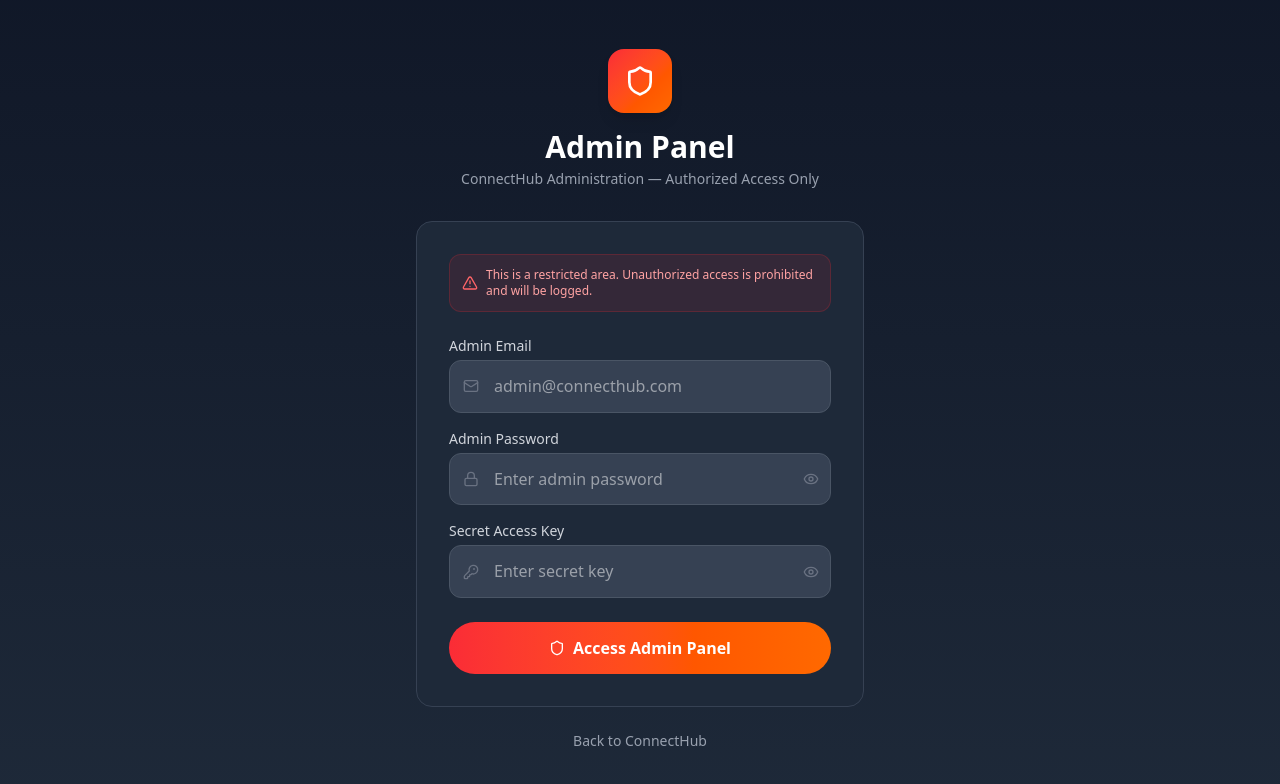
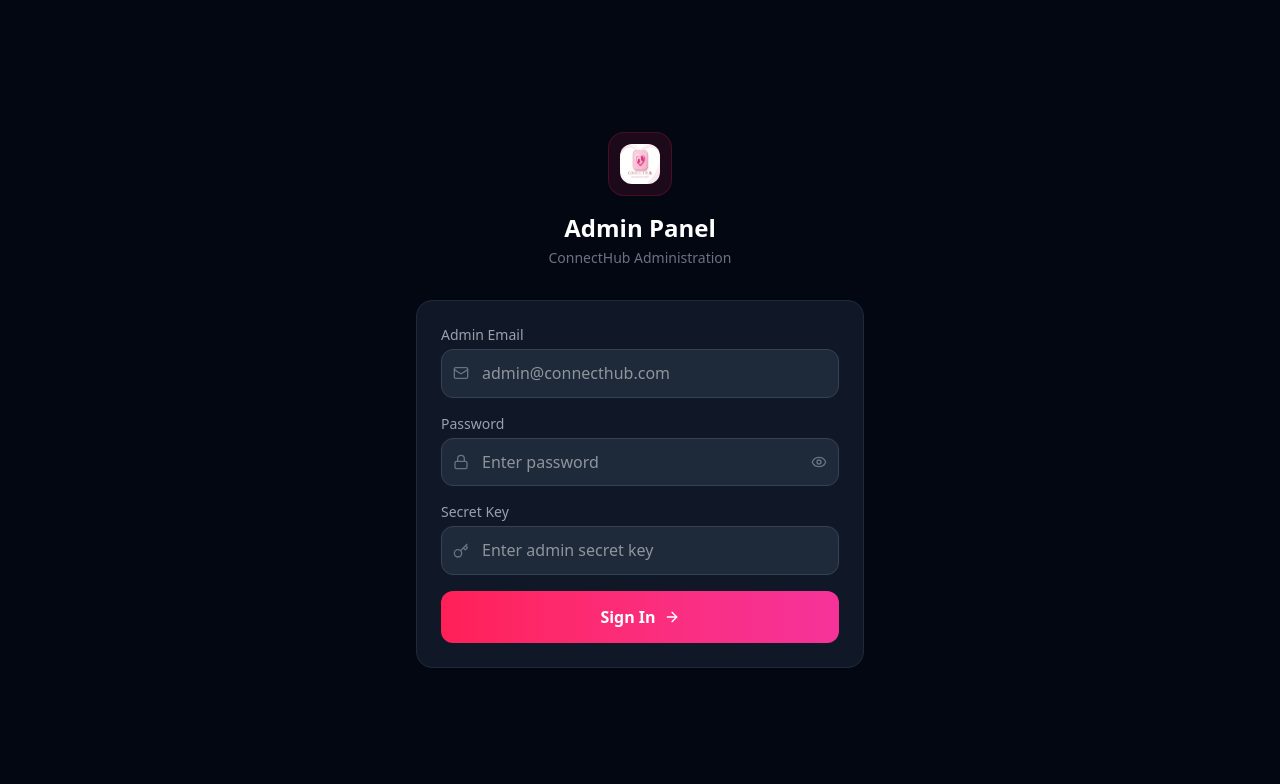
Before and after one commit to Paid855/ConnectHub, a Next.js app: page /admin in a window 1280 px wide. Shown: the top 784 px of the page. Built offline with nearby package versions, Linux system fonts and the light colour scheme.

Commit message:
Fix admin login, optimize speed, connection pooling, faster APIs

```diff
--- a/next.config.mjs
+++ b/next.config.mjs
@@ -1,5 +1,9 @@
 /** @type {import('next').NextConfig} */
 const nextConfig = {
+  poweredByHeader: false,
+  compress: true,
+  reactStrictMode: false,
+  images: { unoptimized: true },
   images: {
     remotePatterns: [
       { protocol: 'https', hostname: '**' },
--- a/src/app/admin/page.tsx
+++ b/src/app/admin/page.tsx
@@ -1,83 +1,68 @@
 "use client";
 import { useState } from "react";
-import { motion } from "framer-motion";
-import { Shield, Lock, Mail, Eye, EyeOff, KeyRound, ArrowRight, AlertTriangle } from "lucide-react";
 import { useRouter } from "next/navigation";
-import Link from "next/link";
+import { Shield, Mail, Lock, Key, Eye, EyeOff, ArrowRight } from "lucide-react";
 
 export default function AdminLoginPage() {
   const router = useRouter();
-  const [email, setEmail] = useState("");
-  const [password, setPassword] = useState("");
-  const [secretKey, setSecretKey] = useState("");
-  const [showPw, setShowPw] = useState(false);
-  const [showKey, setShowKey] = useState(false);
+  const [form, setForm] = useState({ email: "", password: "", secretKey: "" });
+  const [show, setShow] = useState(false);
   const [loading, setLoading] = useState(false);
   const [error, setError] = useState("");
 
-  const handleLogin = async () => {
-    if (!email || !password || !secretKey) { setError("All fields are required"); return; }
-    setError(""); setLoading(true);
+  const handleLogin = async (e: React.FormEvent) => {
+    e.preventDefault();
+    if (!form.email || !form.password || !form.secretKey) { setError("All 3 fields are required"); return; }
+    setLoading(true); setError("");
     try {
-      const res = await fetch("/api/admin/login", { method:"POST", headers:{"Content-Type":"application/json"}, body:JSON.stringify({ email, password, secretKey }) });
+      const res = await fetch("/api/admin/login", { method: "POST", headers: { "Content-Type": "application/json" }, body: JSON.stringify(form) });
       const data = await res.json();
-      if (!res.ok) { setError(data.error); setLoading(false); return; }
+      if (!res.ok) { setError(data.error || "Login failed"); setLoading(false); return; }
       router.push("/admin/dashboard");
     } catch { setError("Network error"); setLoading(false); }
   };
 
   return (
-    <div className="min-h-screen flex items-center justify-center bg-gradient-to-b from-gray-900 to-gray-800 p-6">
-      <motion.div initial={{opacity:0,y:20}} animate={{opacity:1,y:0}} className="w-full max-w-md">
+    <div className="min-h-screen bg-gray-950 flex items-center justify-center p-4">
+      <div className="w-full max-w-md">
         <div className="text-center mb-8">
-          <div className="w-16 h-16 rounded-2xl bg-gradient-to-br from-red-500 to-orange-500 flex items-center justify-center mx-auto mb-4 shadow-lg"><Shield className="w-8 h-8 text-white" /></div>
-          <h1 className="text-3xl font-bold text-white mb-1">Admin Panel</h1>
-          <p className="text-gray-400 text-sm">ConnectHub Administration — Authorized Access Only</p>
+          <div className="w-16 h-16 rounded-2xl bg-rose-500/10 border border-rose-500/20 flex items-center justify-center mx-auto mb-4">
+            <img src="/logo.png" alt="ConnectHub" className="w-10 h-10 rounded-xl" />
+          </div>
+          <h1 className="text-2xl font-bold text-white">Admin Panel</h1>
+          <p className="text-gray-500 text-sm mt-1">ConnectHub Administration</p>
         </div>
 
-        <div className="bg-gray-800 rounded-2xl border border-gray-700 p-8">
-          <div className="flex items-center gap-2 bg-red-500/10 border border-red-500/20 rounded-xl p-3 mb-6">
-            <AlertTriangle className="w-4 h-4 text-red-400 flex-shrink-0" />
-            <p className="text-xs text-red-300">This is a restricted area. Unauthorized access is prohibited and will be logged.</p>
-          </div>
+        {error && <div className="bg-red-500/10 border border-red-500/30 text-red-400 text-sm px-4 py-3 rounded-xl mb-4">{error}</div>}
 
-          {error && <motion.div initial={{opacity:0}} animate={{opacity:1}} className="bg-red-500/10 border border-red-500/30 text-red-400 px-4 py-3 rounded-xl text-sm mb-4">{error}</motion.div>}
-
-          <div className="space-y-4">
+        <form onSubmit={handleLogin} className="bg-gray-900 border border-gray-800 rounded-2xl p-6 space-y-4">
           <div>
-              <label className="block text-sm font-medium text-gray-300 mb-1">Admin Email</label>
+            <label className="block text-sm font-medium text-gray-400 mb-1">Admin Email</label>
             <div className="relative">
-                <input type="email" className="w-full px-4 py-3.5 pl-11 rounded-xl bg-gray-700 border border-gray-600 text-white outline-none focus:ring-2 focus:ring-red-500 text-sm" placeholder="admin@connecthub.com" value={email} onChange={e=>setEmail(e.target.value)} />
-                <Mail className="absolute left-3.5 top-1/2 -translate-y-1/2 w-4 h-4 text-gray-500" />
+              <input type="email" required className="w-full pl-10 pr-4 py-3 bg-gray-800 border border-gray-700 rounded-xl text-white text-sm outline-none focus:border-rose-500" placeholder="admin@connecthub.com" value={form.email} onChange={e => setForm({...form, email: e.target.value})} />
+              <Mail className="absolute left-3 top-1/2 -translate-y-1/2 w-4 h-4 text-gray-500" />
             </div>
           </div>
-
           <div>
-              <label className="block text-sm font-medium text-gray-300 mb-1">Admin Password</label>
+            <label className="block text-sm font-medium text-gray-400 mb-1">Password</label>
             <div className="relative">
-                <input type={showPw?"text":"password"} className="w-full px-4 py-3.5 pl-11 pr-11 rounded-xl bg-gray-700 border border-gray-600 text-white outline-none focus:ring-2 focus:ring-red-500 text-sm" placeholder="Enter admin password" value={password} onChange={e=>setPassword(e.target.value)} />
-                <Lock className="absolute left-3.5 top-1/2 -translate-y-1/2 w-4 h-4 text-gray-500" />
-                <button type="button" onClick={()=>setShowPw(!showPw)} className="absolute right-3 top-1/2 -translate-y-1/2 text-gray-500">{showPw?<EyeOff className="w-4 h-4"/>:<Eye className="w-4 h-4"/>}</button>
+              <input type={show?"text":"password"} required className="w-full pl-10 pr-12 py-3 bg-gray-800 border border-gray-700 rounded-xl text-white text-sm outline-none focus:border-rose-500" placeholder="Enter password" value={form.password} onChange={e => setForm({...form, password: e.target.value})} />
+              <Lock className="absolute left-3 top-1/2 -translate-y-1/2 w-4 h-4 text-gray-500" />
+              <button type="button" onClick={() => setShow(!show)} className="absolute right-3 top-1/2 -translate-y-1/2 text-gray-500">{show?<EyeOff className="w-4 h-4"/>:<Eye className="w-4 h-4"/>}</button>
             </div>
           </div>
-
           <div>
-              <label className="block text-sm font-medium text-gray-300 mb-1">Secret Access Key</label>
+            <label className="block text-sm font-medium text-gray-400 mb-1">Secret Key</label>
             <div className="relative">
-                <input type={showKey?"text":"password"} className="w-full px-4 py-3.5 pl-11 pr-11 rounded-xl bg-gray-700 border border-gray-600 text-white outline-none focus:ring-2 focus:ring-red-500 text-sm" placeholder="Enter secret key" value={secretKey} onChange={e=>setSecretKey(e.target.value)} onKeyDown={e=>e.key==="Enter"&&handleLogin()} />
-                <KeyRound className="absolute left-3.5 top-1/2 -translate-y-1/2 w-4 h-4 text-gray-500" />
-                <button type="button" onClick={()=>setShowKey(!showKey)} className="absolute right-3 top-1/2 -translate-y-1/2 text-gray-500">{showKey?<EyeOff className="w-4 h-4"/>:<Eye className="w-4 h-4"/>}</button>
+              <input type="password" required className="w-full pl-10 pr-4 py-3 bg-gray-800 border border-gray-700 rounded-xl text-white text-sm outline-none focus:border-rose-500" placeholder="Enter admin secret key" value={form.secretKey} onChange={e => setForm({...form, secretKey: e.target.value})} />
+              <Key className="absolute left-3 top-1/2 -translate-y-1/2 w-4 h-4 text-gray-500" />
             </div>
           </div>
+          <button type="submit" disabled={loading} className="w-full py-3.5 bg-gradient-to-r from-rose-500 to-pink-500 text-white rounded-xl font-semibold hover:shadow-lg disabled:opacity-60 flex items-center justify-center gap-2">
+            {loading ? <div className="w-5 h-5 border-2 border-white border-t-transparent rounded-full animate-spin" /> : <>Sign In <ArrowRight className="w-4 h-4" /></>}
+          </button>
+        </form>
       </div>
-
-          <button onClick={handleLogin} disabled={loading} className="w-full mt-6 py-3.5 bg-gradient-to-r from-red-500 to-orange-500 text-white rounded-full font-semibold hover:shadow-lg hover:shadow-red-500/20 transition-all flex items-center justify-center gap-2 disabled:opacity-60">
-            {loading?<><span className="w-4 h-4 border-2 border-white/30 border-t-white rounded-full animate-spin"/>Authenticating...</>:<><Shield className="w-4 h-4"/>Access Admin Panel</>}
-          </button>
-        </div>
-
-        <p className="text-center mt-6 text-sm text-gray-500"><Link href="/" className="text-gray-400 hover:text-white transition-colors">Back to ConnectHub</Link></p>
-      </motion.div>
     </div>
   );
 }
--- a/src/app/api/admin/login/route.ts
+++ b/src/app/api/admin/login/route.ts
@@ -1,11 +1,8 @@
 import { NextRequest, NextResponse } from "next/server";
-import bcrypt from "bcryptjs";
 
-const ADMIN_CREDENTIALS = {
-  email: "admin@connecthub.com",
-  password: "ConnectHub@2026",
-  secretKey: process.env.ADMIN_SECRET || "ConnectHub_Admin_2026_Secret"
-};
+const ADMIN_EMAIL = "admin@connecthub.com";
+const ADMIN_PASSWORD = "ConnectHub@2026";
+const ADMIN_SECRET = "ConnectHub_Admin_2026_Secret";
 
 export async function POST(req: NextRequest) {
   try {
@@ -15,21 +12,31 @@ export async function POST(req: NextRequest) {
       return NextResponse.json({ error: "All fields are required" }, { status: 400 });
     }
 
-    if (secretKey !== ADMIN_CREDENTIALS.secretKey) {
-      return NextResponse.json({ error: "Invalid admin secret key" }, { status: 403 });
+    if (email !== ADMIN_EMAIL) {
+      return NextResponse.json({ error: "Invalid admin email" }, { status: 401 });
     }
 
-    if (email.toLowerCase() !== ADMIN_CREDENTIALS.email || password !== ADMIN_CREDENTIALS.password) {
-      return NextResponse.json({ error: "Invalid admin credentials" }, { status: 401 });
+    if (password !== ADMIN_PASSWORD) {
+      return NextResponse.json({ error: "Invalid password" }, { status: 401 });
     }
 
-    const response = NextResponse.json({ success: true });
-    response.cookies.set("admin_session", JSON.stringify({ email, role: "admin", loginAt: Date.now() }), {
-      httpOnly: true, secure: false, sameSite: "lax", maxAge: 60 * 60 * 8, path: "/"
+    if (secretKey !== ADMIN_SECRET) {
+      return NextResponse.json({ error: "Invalid secret key" }, { status: 401 });
+    }
+
+    const sessionData = JSON.stringify({ email: ADMIN_EMAIL, role: "admin", loggedAt: Date.now() });
+    const res = NextResponse.json({ success: true });
+    res.cookies.set("admin_session", sessionData, {
+      httpOnly: true,
+      secure: process.env.NODE_ENV === "production",
+      sameSite: "lax",
+      path: "/",
+      maxAge: 60 * 60 * 8, // 8 hours
     });
 
-    return response;
-  } catch {
+    return res;
+  } catch (e) {
+    console.error("Admin login error:", e);
     return NextResponse.json({ error: "Server error" }, { status: 500 });
   }
 }
--- a/src/app/api/admin/logout/route.ts
+++ b/src/app/api/admin/logout/route.ts
@@ -1,7 +1,7 @@
-import { NextResponse } from "next/server";
+import { NextRequest, NextResponse } from "next/server";
 
 export async function POST() {
-  const response = NextResponse.json({ success: true });
-  response.cookies.delete("admin_session");
-  return response;
+  const res = NextResponse.json({ success: true });
+  res.cookies.set("admin_session", "", { path: "/", maxAge: 0 });
+  return res;
 }
--- a/src/app/api/admin/me/route.ts
+++ b/src/app/api/admin/me/route.ts
@@ -2,8 +2,15 @@ import { NextRequest, NextResponse } from "next/server";
 
 export async function GET(req: NextRequest) {
   const session = req.cookies.get("admin_session");
-  if (session?.value === "authenticated") {
-    return NextResponse.json({ authenticated: true });
+  if (!session) return NextResponse.json({ error: "Not authorized" }, { status: 401 });
+
+  try {
+    const data = JSON.parse(session.value);
+    if (data.email !== "admin@connecthub.com" || data.role !== "admin") {
+      return NextResponse.json({ error: "Not authorized" }, { status: 401 });
+    }
+    return NextResponse.json({ email: data.email, role: "admin" });
+  } catch {
+    return NextResponse.json({ error: "Invalid session" }, { status: 401 });
   }
-  return NextResponse.json({ authenticated: false }, { status: 401 });
 }
--- a/src/app/api/auth/login/route.ts
+++ b/src/app/api/auth/login/route.ts
@@ -6,41 +6,34 @@ export async function POST(req: NextRequest) {
   try {
     const body = await req.json();
     const { emailOrUsername, password, email } = body;
-
-    // Support both old format (email field) and new format (emailOrUsername field)
-    const loginId = emailOrUsername || email || "";
+    const loginId = (emailOrUsername || email || "").trim().toLowerCase();
     const pwd = password || "";
 
     if (!loginId || !pwd) {
       return NextResponse.json({ error: "Email/username and password are required" }, { status: 400 });
     }
 
-    // Find user by email OR username
+    // Single optimized query
     const user = await prisma.user.findFirst({
-      where: {
-        OR: [
-          { email: loginId.toLowerCase() },
-          { username: loginId.toLowerCase() }
-        ]
-      }
+      where: { OR: [{ email: loginId }, { username: loginId }] },
+      select: { id:true, email:true, name:true, password:true, tier:true }
     });
 
-    if (!user) return NextResponse.json({ error: "No account found with that email or username" }, { status: 401 });
-    if (user.tier === "banned") return NextResponse.json({ error: "This account has been suspended" }, { status: 403 });
+    if (!user) return NextResponse.json({ error: "No account found" }, { status: 401 });
+    if (user.tier === "banned") return NextResponse.json({ error: "Account suspended" }, { status: 403 });
 
     const valid = await bcrypt.compare(pwd, user.password);
     if (!valid) return NextResponse.json({ error: "Incorrect password" }, { status: 401 });
 
-    // Update last seen
-    await prisma.user.update({ where: { id: user.id }, data: { lastSeen: new Date() } }).catch(() => {});
+    // Update lastSeen in background (don't await)
+    prisma.user.update({ where: { id: user.id }, data: { lastSeen: new Date() } }).catch(() => {});
 
     const sessionData = JSON.stringify({ id: user.id, email: user.email, name: user.name });
-    const res = NextResponse.json({ success: true, user: { id: user.id, name: user.name, email: user.email, tier: user.tier } });
-    res.cookies.set("session", sessionData, { httpOnly: true, secure: process.env.NODE_ENV === "production", sameSite: "lax", path: "/", maxAge: 60 * 60 * 24 * 7 });
-
+    const res = NextResponse.json({ success: true, user: { id: user.id, name: user.name, tier: user.tier } });
+    res.cookies.set("session", sessionData, { httpOnly: true, secure: process.env.NODE_ENV === "production", sameSite: "lax", path: "/", maxAge: 60*60*24*7 });
     return res;
   } catch (e) {
     console.error("Login error:", e);
-    return NextResponse.json({ error: "Server error. Please try again." }, { status: 500 });
+    return NextResponse.json({ error: "Server error" }, { status: 500 });
   }
 }
--- a/src/app/api/auth/me/route.ts
+++ b/src/app/api/auth/me/route.ts
@@ -2,17 +2,35 @@ import { NextRequest, NextResponse } from "next/server";
 import { prisma } from "@/lib/db";
 
 export async function GET(req: NextRequest) {
+  const session = req.cookies.get("session");
+  if (!session) return NextResponse.json({ error: "Not logged in" }, { status: 401 });
+
   try {
-    const session = req.cookies.get("session");
-    if (!session) return NextResponse.json({ user: null }, { status: 401 });
-    const data = JSON.parse(session.value);
+    const { id } = JSON.parse(session.value);
+
+    // Single optimized query with only needed fields
     const user = await prisma.user.findUnique({
-      where: { id: data.id },
-      select: { id:true, name:true, email:true, username:true, phone:true, age:true, gender:true, lookingFor:true, bio:true, country:true, profilePhoto:true, tier:true, verified:true, verificationStatus:true, isPrivate:true, interests:true, lastSeen:true, createdAt:true, coins:true }
+      where: { id },
+      select: {
+        id:true, name:true, email:true, username:true, phone:true, age:true,
+        gender:true, lookingFor:true, bio:true, country:true, profilePhoto:true,
+        tier:true, verified:true, verificationStatus:true, interests:true,
+        coins:true, createdAt:true, lastSeen:true, referralCode:true
+      }
     });
-    if (!user) return NextResponse.json({ user: null }, { status: 401 });
-    if (user.tier === "banned") return NextResponse.json({ user: null, banned: true }, { status: 403 });
-    await prisma.user.update({ where: { id: data.id }, data: { lastSeen: new Date() } }).catch(() => {});
+
+    if (!user) {
+      // Clear invalid session
+      const res = NextResponse.json({ error: "User not found" }, { status: 401 });
+      res.cookies.set("session", "", { path: "/", maxAge: 0 });
+      return res;
+    }
+
+    // Update lastSeen in background
+    prisma.user.update({ where: { id }, data: { lastSeen: new Date() } }).catch(() => {});
+
     return NextResponse.json({ user });
-  } catch { return NextResponse.json({ user: null }, { status: 401 }); }
+  } catch {
+    return NextResponse.json({ error: "Invalid session" }, { status: 401 });
+  }
 }
--- a/src/app/dashboard/layout.tsx
+++ b/src/app/dashboard/layout.tsx
@@ -32,7 +32,13 @@ export default function DashboardLayout({ children }: { children: React.ReactNod
   const [rewardCoins, setRewardCoins] = useState(0);
   const [notifications, setNotifications] = useState<any[]>([]);
 
-  const loadUser = async () => { try { const res = await fetch("/api/auth/me"); if (res.status===403) { router.push("/login?banned=true"); return; } const data = await res.json(); if (!data.user) { router.push("/login"); return; } setUser(data.user); } catch { router.push("/login"); } finally { setLoading(false); } };
+  const userCache = useRef<any>(null);
+  const loadUser = async () => {
+    if (userCache.current && Date.now() - userCache.current.time < 10000) {
+      setUser(userCache.current.data);
+      return;
+    } try { const res = await fetch("/api/auth/me"); if (res.status===403) { router.push("/login?banned=true"); return; } const data = await res.json(); if (!data.user) { router.push("/login"); return; } setUser(data.user);
+        userCache.current = { data: data.user, time: Date.now() }; } catch { router.push("/login"); } finally { setLoading(false); } };
   const loadUnread = async () => { try { const res = await fetch("/api/messages"); if (res.ok) { const d = await res.json(); setUnread((d.conversations||[]).reduce((s:number,c:any)=>s+(c.unreadCount||0),0)); } } catch {} };
   const loadNotifications = async () => { try { const res = await fetch("/api/notifications"); if (res.ok) { const d = await res.json(); setNotifCount(d.unreadCount||0); setNotifications(d.notifications||[]); } } catch {} };
   const markAllRead = async () => { await fetch("/api/notifications", { method:"POST", headers:{"Content-Type":"application/json"}, body:JSON.stringify({ action:"readAll" }) }); setNotifCount(0); setNotifications(p => p.map(n => ({...n, read:true}))); };
--- a/src/lib/db.ts
+++ b/src/lib/db.ts
@@ -2,31 +2,9 @@ import { PrismaClient } from "@prisma/client";
 
 const globalForPrisma = globalThis as unknown as { prisma: PrismaClient };
 
-function createPrisma() {
-  return new PrismaClient({
-    log: ["error"],
-    datasources: {
-      db: { url: process.env.DATABASE_URL },
-    },
-  });
-}
+export const prisma = globalForPrisma.prisma || new PrismaClient({
+  log: process.env.NODE_ENV === "development" ? ["error", "warn"] : ["error"],
+  datasources: { db: { url: process.env.DATABASE_URL } }
+});
 
-export const prisma = globalForPrisma.prisma || createPrisma();
 if (process.env.NODE_ENV !== "production") globalForPrisma.prisma = prisma;
-
-// Retry wrapper for database operations
-export async function dbRetry<T>(fn: () => Promise<T>, retries = 3): Promise<T> {
-  for (let i = 0; i < retries; i++) {
-    try {
-      return await fn();
-    } catch (e: any) {
-      console.error(`DB attempt ${i + 1} failed:`, e.code || e.message);
-      if (i === retries - 1) throw e;
-      // Reconnect
-      try { await prisma.$disconnect(); } catch {}
-      await new Promise(r => setTimeout(r, 1000 * (i + 1)));
-      try { await prisma.$connect(); } catch {}
-    }
-  }
-  throw new Error("DB failed after retries");
-}
```
Lines whose indentation alone changed are shown as unchanged.
